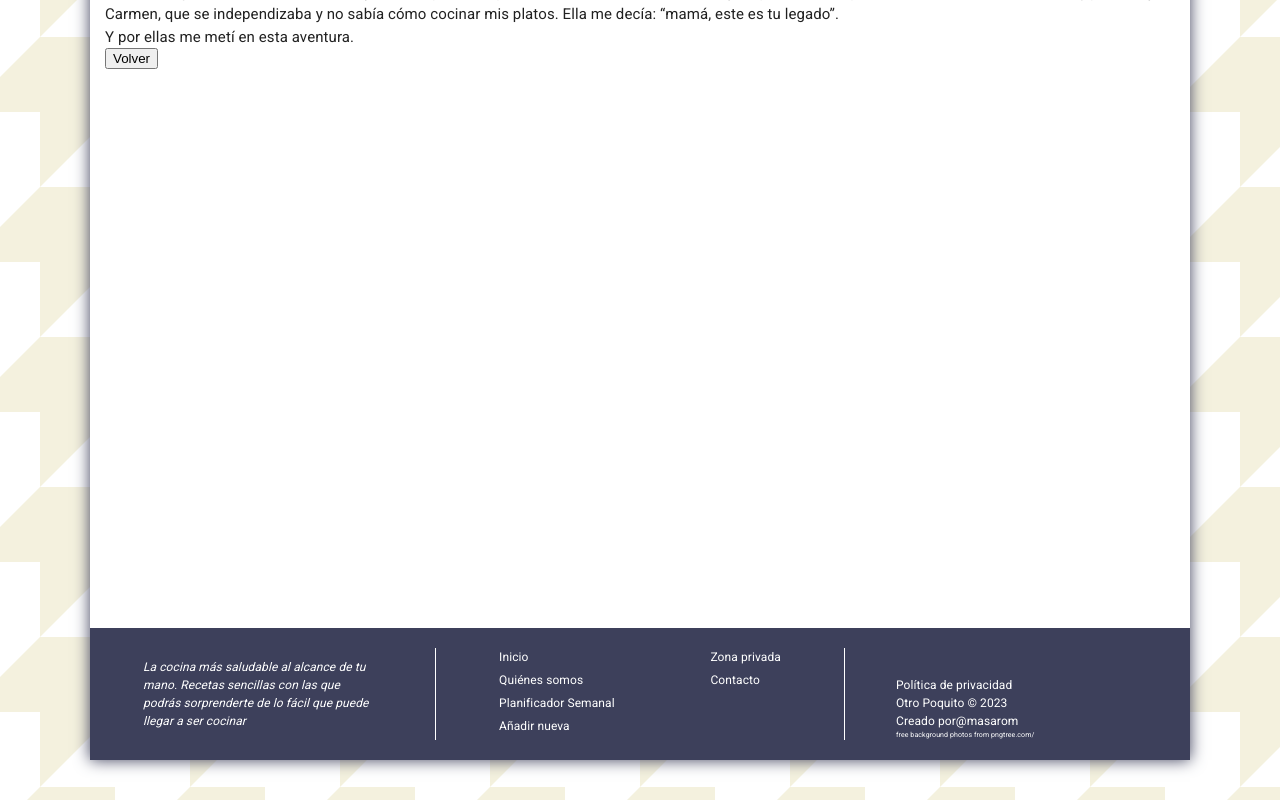
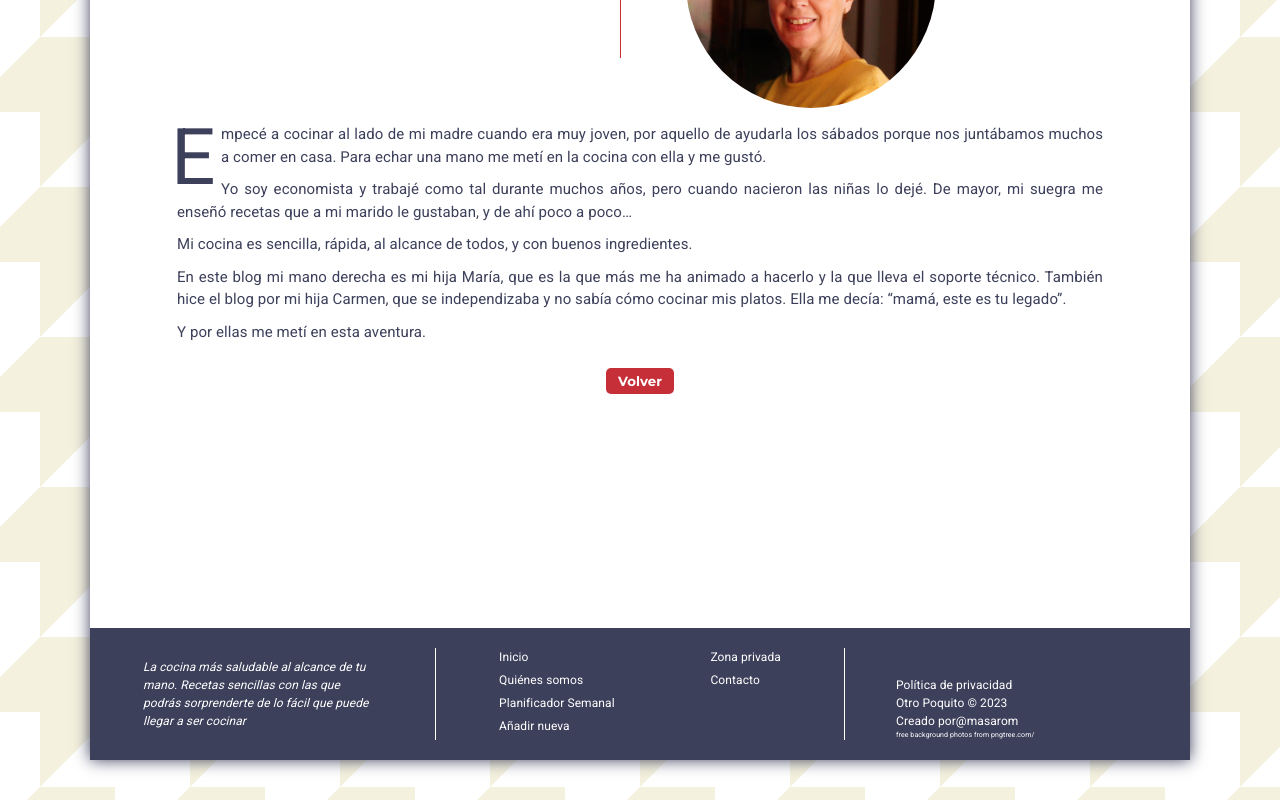
Before and after one commit to masarom/cooking-recipes, a React (Create React App) app: page / in a window 1280 px wide. Both pictures are taken after a click on the item "Quiénes somos". Shown: the part 276-1076 px from the top of the page. Built offline with nearby package versions, Linux system fonts and the light colour scheme; a web font is replaced by a local one.

Commit message:
add about-us & goBack btn

```diff
--- a/src/components/AboutUs.js
+++ b/src/components/AboutUs.js
@@ -1,30 +1,33 @@
-import { Link } from 'react-router-dom';
 import '../styles/layout/AboutUs.scss';
+import BtnGoBack from './buttons/ButtonGoBack';
 
 const AboutUs = () => {
   return (
     <section className='aboutUs'>
       <article className='aboutUs__article'>
-        <h2 className="aboutUs__article--title">Quiénes somos</h2>
-        <p className='aboutUs__article--text'>
+        <div className='aboutUs__article--container'>
+          <h2 className='aboutUs__article--title'>Quiénes somos</h2>
+          <div className='aboutUs__article--image'></div>
+        </div>
+        <div className='aboutUs__article--text'>
+          <p className='paragraph'>
             Empecé a cocinar al lado de mi madre cuando era muy joven, por aquello de ayudarla los sábados porque nos
             juntábamos muchos a comer en casa. Para echar una mano me metí en la cocina con ella y me gustó.
           </p>
-        <p className='aboutUs__article--text'>
-          Yo soy economista y trabajé como tal durante muchos años, pero cuando nacieron las niñas lo dejé.
+          <p className='paragraph'>
+            Yo soy economista y trabajé como tal durante muchos años, pero cuando nacieron las niñas lo dejé. De mayor,
+            mi suegra me enseñó recetas que a mi marido le gustaban, y de ahí poco a poco…
           </p>
-        <p className='aboutUs__article--text'>
-          De mayor mi suegra me enseñó recetas que a mi marido le gustaban, y de ahí poco a poco…
-        </p>
-        <p className='aboutUs__article--text'>Mi cocina es sencilla, rápida, al alcance de todos, y con buenos ingredientes.</p>
-        <p className='aboutUs__article--text'>
+          <p className='paragraph'>Mi cocina es sencilla, rápida, al alcance de todos, y con buenos ingredientes.</p>
+          <p className='paragraph'>
             En este blog mi mano derecha es mi hija María, que es la que más me ha animado a hacerlo y la que lleva el
             soporte técnico. También hice el blog por mi hija Carmen, que se independizaba y no sabía cómo cocinar mis
             platos. Ella me decía: “mamá, este es tu legado”.
           </p>
-        <p className='aboutUs__article--text'>Y por ellas me metí en esta aventura.</p>
+          <p className='paragraph'>Y por ellas me metí en esta aventura.</p>
+        </div>
       </article>
-      <Link to='/'><button className="aboutUs__link">Volver</button></Link>
+      <BtnGoBack />
     </section>
   );
 };
--- /dev/null
+++ b/src/components/buttons/ButtonGoBack.js
@@ -0,0 +1,12 @@
+import '../../styles/components/Buttons.scss';
+import { Link } from "react-router-dom";
+
+const ButtonGoBack = () => {
+  return (
+    <Link className='button__link' to='/'>
+      <button className='button__link--btn'>Volver</button>
+    </Link>
+  );
+}
+
+export default ButtonGoBack;
--- /dev/null
+++ b/src/styles/components/Buttons.scss
@@ -0,0 +1,22 @@
+@import '../core/Var';
+
+.button {
+  &__link {
+    display: block;
+    margin: auto;
+    padding-top: 15px;
+    &--btn {
+      text-decoration: none;
+      background-color: $main-clr;
+      border: none;
+      border-radius: 5px;
+      padding: 5px 12px;
+      color: $white;
+      font-family: $scd-title;
+      margin: auto;
+      &:hover {
+        background-color: $accent-clr;
+      }
+    }
+  }
+}
--- a/src/styles/core/Var.scss
+++ b/src/styles/core/Var.scss
@@ -15,3 +15,4 @@
 $small-txt: 1.2rem;
 $medium-txt: 1.5rem;
 $large-txt: 2rem;
+$larger-txt: 2.5rem;
--- a/src/styles/layout/AboutUs.scss
+++ b/src/styles/layout/AboutUs.scss
@@ -1,18 +1,74 @@
 @import '../core/Var';
 
 .aboutUs {
-    padding: 60px 15px 0 15px;
-    &__article{
-        &--title{
+  padding: 60px 17px 30px 17px;
+  display: flex;
+  flex-flow: column nowrap;
+  @media all and (min-width: 600px) {
+    padding: 80px 27px 0 27px;
+  }
+  @media all and (min-width: 900px) {
+    padding: 80px 87px 0 87px;
+  }
+  &__article {
+    display: flex;
+    flex-flow: column nowrap;
+    align-items: center;
+    color: $accent-clr;
+    &--container {
+      display: flex;
+      flex-direction: column;
+      justify-content: center;
+      align-items: center;
+      gap: 15px;
+      width: 100%;
+      padding-bottom: 15px;
+      @media all and (min-width: 900px) {
+        flex-direction: row;
+        justify-content: center;
+        align-items: center;
+      }
+    }
+    &--title {
       font-family: $scd-title;
       font-size: $large-txt;
       text-align: center;
+      width: 85%;
+      padding-bottom: 7px;
+      border-bottom: 1px solid $main-clr;
+      @media all and (min-width: 900px) {
+        border-bottom: none;
+        border-right: 1px solid $main-clr;
+        width: 45%;
+        height: 150px;
+        padding-top: 55px;
+        font-size: $larger-txt;
+        text-align: left;
       }
-        &--text{
+      @media all and (min-width: 1024px) {
+        width: 30%;
+      }
+    }
+    &--image {
+      width: 250px;
+      height: 250px;
+      border-radius: 50%;
+      background-image: url('../../images/about-us-2.jpg');
+      background-size: cover;
+      @media all and (min-width: 1024px) {
+        margin-left: 50px;
+      }
+    }
+    &--text {
       font-size: $medium-txt;
+      & .paragraph {
+        padding-bottom: 10px;
+        text-align: justify;
       }
-        &--link{
-            text-decoration: none;
+      & .paragraph:first-of-type::first-letter {
+        initial-letter: 3;
+        margin-right: 8px;
       }
     }
   }
+}
--- a/src/styles/layout/Hero.scss
+++ b/src/styles/layout/Hero.scss
@@ -1,22 +1,23 @@
 @import '../core/Var';
 
 .hero {
-  background-image: linear-gradient(to top, rgba(255,255,255, 0.6), rgba(220,195,180, 0.5)), url('../../images/hero-6.jpg');
+  background-image: linear-gradient(to top, $background-clr-75, $scd-accent-clr),
+      url('../../images/hero-6.jpg');
+
   background-position: center;
   background-size: cover;
   display: flex;
   min-height: 45vh;
   flex-flow: column nowrap;
-  justify-content: flex-end;
+  justify-content: center;
   align-items: center;
   gap: 10px;
   padding: 0 0 10px;
-  @media all and (min-width:600px){
-    align-items: center;
-    justify-content: center;
-  }
-  @media all and (min-width:1024px){
-    min-height: 52vh;
+  @media all and (min-width: 600px) {
+    background-image: linear-gradient(to top, rgba(255, 255, 255, 0.6), rgba(220, 195, 180, 0.5)),
+      url('../../images/hero-6.jpg');
+      min-height: 50vh;
+      padding-top: 110px;
   }
   &__title {
     font-size: 4rem;
--- a/src/styles/layout/Main.scss
+++ b/src/styles/layout/Main.scss
@@ -1,7 +1,7 @@
 @import '../core/Var';
 
 .main {
-    background-color: $white;
+    background-color: $background-clr-75;
     @media all and (min-width: 600px) {
         /* padding-top: 90px; */
         transform: translateY(-50px);
```
Also changed, not shown: src/images/about-us-2.jpg (added), 1 other file (tests, documents, lock files or other folders). Lines whose indentation alone changed are shown as unchanged.
